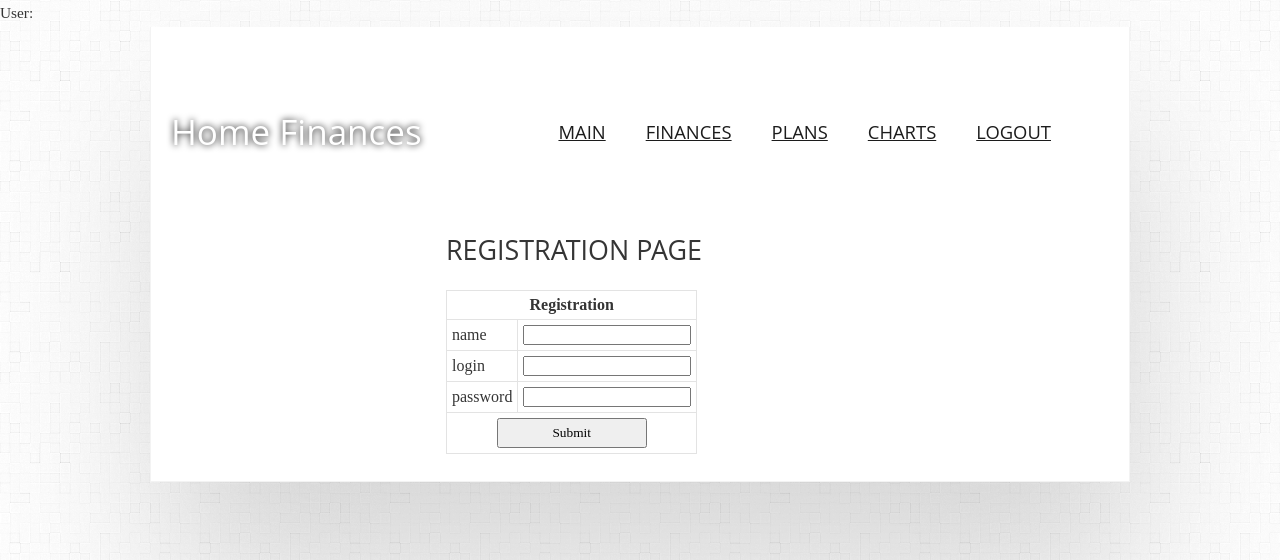
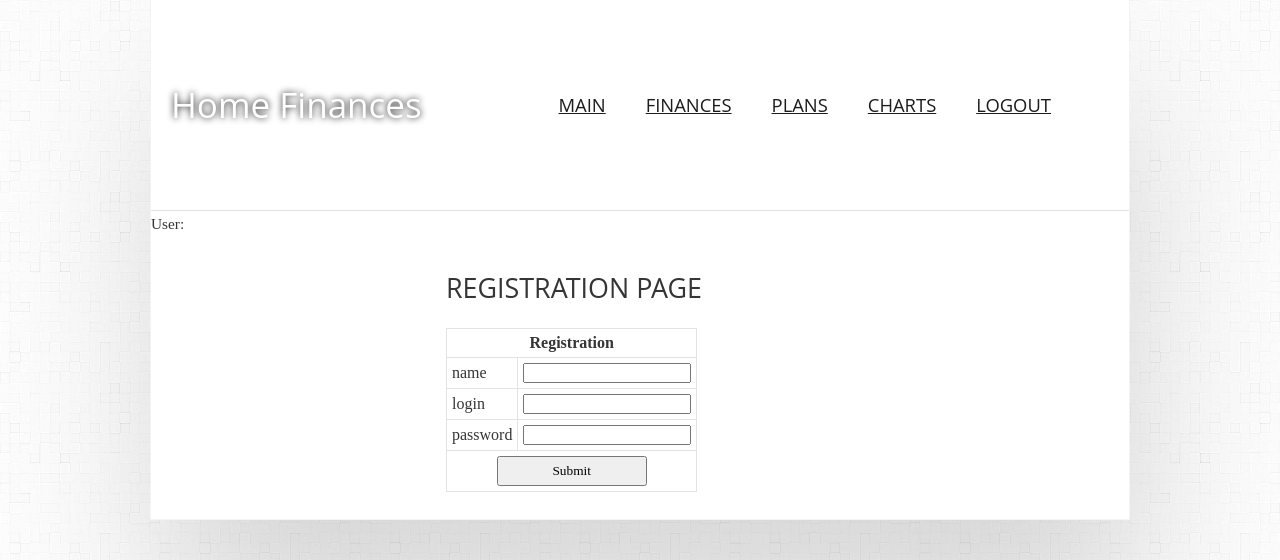
Before and after one commit to qeqs/home_finances, a PHP site: page /registration in a window 1280 px wide. Shown: the top 560 px of the page. Run offline with PHP 8.4, Linux system fonts and the light colour scheme; the visitor is signed in with stand-in values (Sample User, id 1).

Commit message:
some fixes

```diff
--- a/application/core/route.php
+++ b/application/core/route.php
@@ -30,8 +30,6 @@ class Route
 		echo "Controller: $controller_name <br>";
 		echo "Action: $action_name <br>";
 		*/
-		session_start();
-		echo "User: ".$_SESSION['user']->name."<br>";
 
 		$model_file = strtolower($model_name).'.php';
 		$model_path = "application/models/".$model_file;
--- a/application/views/main_view.php
+++ b/application/views/main_view.php
@@ -1,4 +1,4 @@
-<h1 align="center">Welcome to Home Finances App!</h1>
+<div id="menu"><h1 align="center">Welcome to Home Finances App!</h1></div>
 
     <?php //session_start()
     if (!controller_user::isGuest()) {
--- a/application/views/template_view.php
+++ b/application/views/template_view.php
@@ -23,6 +23,10 @@
             <br class="clearfix"/>
         </div>
     </div>
+    <?php
+    session_start();
+    echo "<div id='sidebar'>User: ".$_SESSION['user']->name."</div><br>";
+    ?>
     <div id="content">
         <div class="box">
             <?php include 'application/views/' . $content_view; ?>
--- a/css/style.css
+++ b/css/style.css
@@ -174,3 +174,10 @@ a {
     position: relative;
     right: 140px;
 }
+
+#sidebar {
+    border-top: solid 1px #e3e3e3;
+    padding: 0 0 10px;
+
+
+}
```
